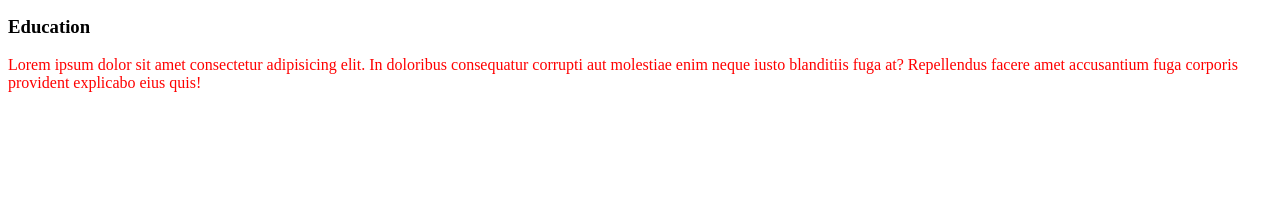
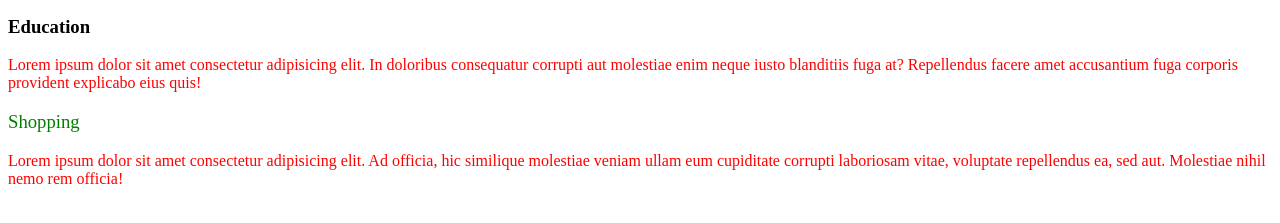
Before and after one commit to way2masoom/localrepo, a plain HTML site: page index.html in a window 1280 px wide. Shown: the part 101-324 px from the top of the page. Drawn offline with Linux system fonts and the light colour scheme.

Commit message:
Added a shoopign section to website

```diff
--- a/index.html
+++ b/index.html
@@ -13,6 +13,8 @@
     <h3>Education</h3>
     <p>Lorem ipsum dolor sit amet consectetur adipisicing elit. In doloribus consequatur corrupti aut molestiae enim neque iusto blanditiis fuga at? Repellendus facere amet accusantium fuga corporis provident explicabo eius quis!</p>
 
+    <h3 class="shopping">Shopping</h3>
+    <p id="paragraph">Lorem ipsum dolor sit amet consectetur adipisicing elit. Ad officia, hic similique molestiae veniam ullam eum cupiditate corrupti laboriosam vitae, voluptate repellendus ea, sed aut. Molestiae nihil nemo rem officia!</p>
 
 </body>
 </html>
--- a/style.css
+++ b/style.css
@@ -1,3 +1,14 @@
 p{
     color: red;
 }
+
+.shopping{
+    text-align: left;
+    font-weight: 500;
+    color: green;
+}
+#paragrah{
+    text-align: left;
+    color: aqua;
+    font-size: 18px;
+}
```
